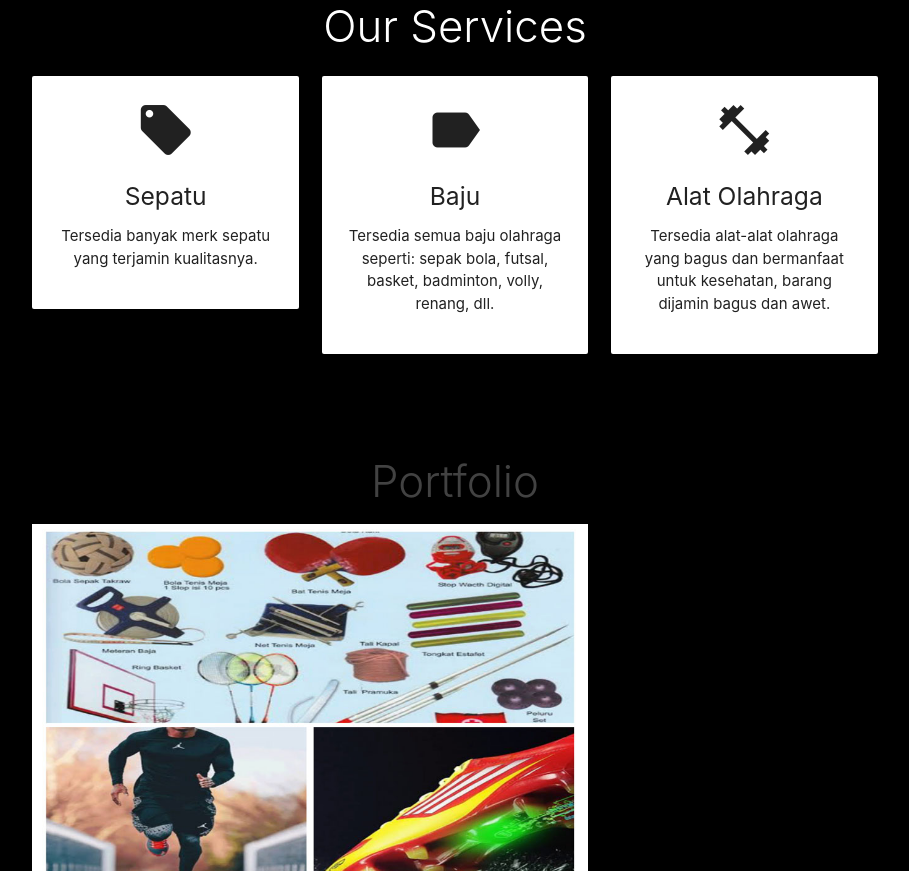
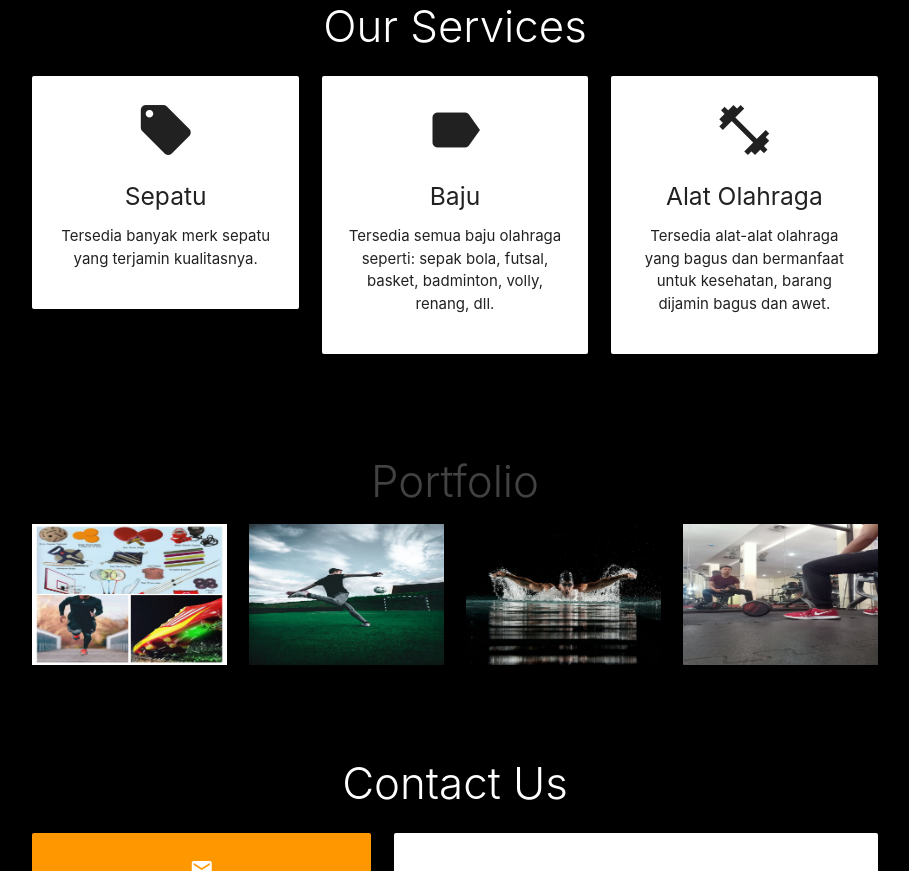
Before and after one commit to Rudi-Haryanto/Tubes-2_itw_203040147, a plain HTML site: page index.html in a window 1280 px wide. Shown: the part 1351-2222 px from the top of the page, without its empty margins (185-1094 px from the left). Drawn offline with Linux system fonts and the light colour scheme.

Commit message:
menambahkan image di portfolio

```diff
--- a/index.html
+++ b/index.html
@@ -161,8 +161,17 @@
         <div class="container">
           <h3 class="light center grey-text text-darken-3">Portfolio</h3>
           <div class="row">
-            <div class="col m8 s4">
+            <div class="col m3 s12">
               <img src="img/portfolio/IMG.jpg" class="responsive-img  materialbox">
+            </div>
+            <div class="col m3 s12">
+              <img src="img/portfolio/IMG1.jpg" class="responsive-img  materialbox">
+            </div>
+            <div class="col m3 s12">
+              <img src="img/portfolio/IMG2.jpg" class="responsive-img  materialbox">
+            </div>
+            <div class="col m3 s12">
+              <img src="img/portfolio/IMG3.jpg" class="responsive-img  materialbox">
             </div>
       </section>
 
```
Also changed, not shown: img/portfolio/IMG1.jpg (added), img/portfolio/IMG2.jpg (added), img/portfolio/IMG3.jpg (added).
